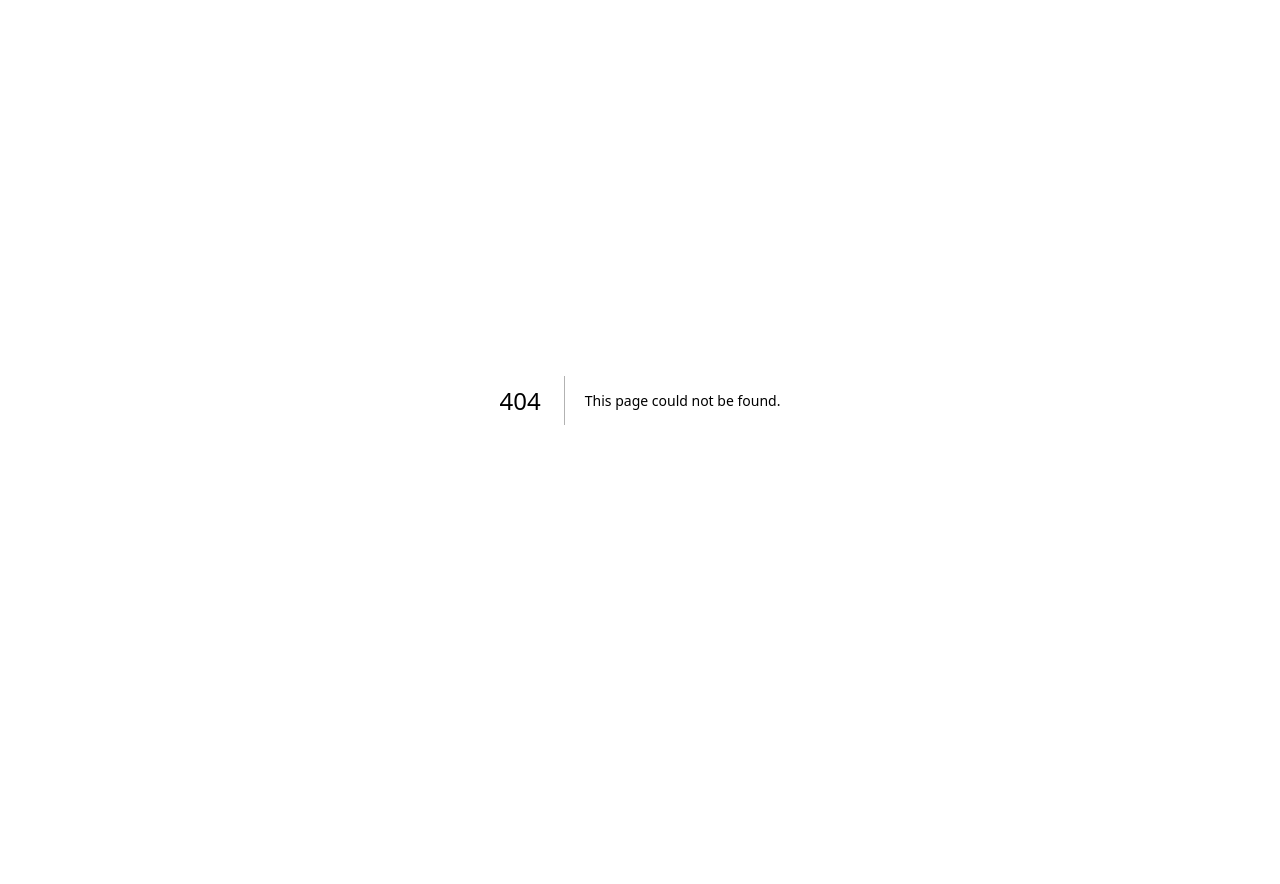
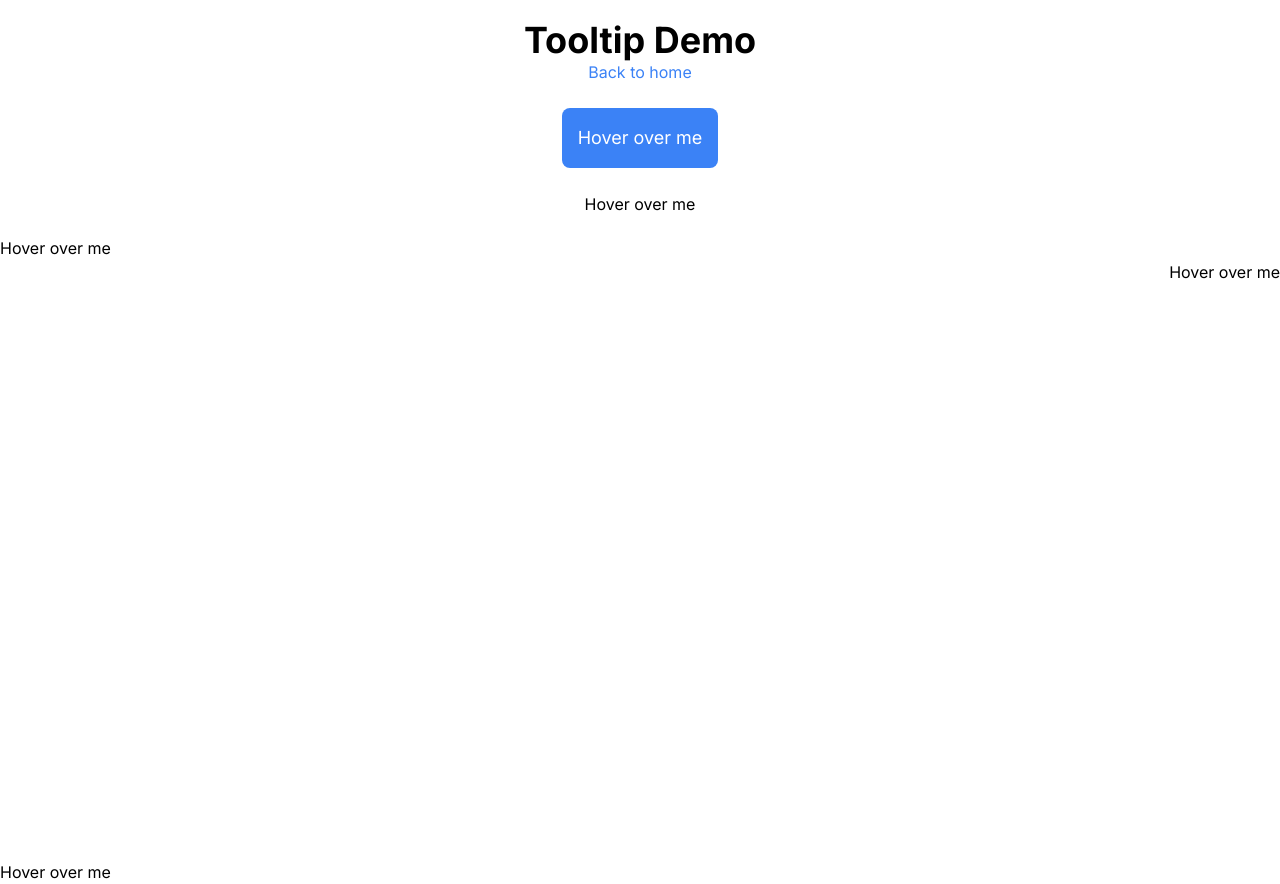
Before and after one commit to Operating-Owls/next-component-library, a Next.js app: page /tooltip-demo in a window 1280 px wide. Before the commit this address had no page. Before the commit the page ends 800 px from the top, so only its background shows below. Built offline with nearby package versions, Linux system fonts and the light colour scheme.

Commit message:
feat: add the tooltip component

```diff
--- a/app/globals.css
+++ b/app/globals.css
@@ -1,3 +1,22 @@
 @tailwind base;
 @tailwind components;
 @tailwind utilities;
+
+h1 {
+  @apply text-4xl font-bold;
+}
+
+button {
+  @apply text-white bg-blue-500 p-4 rounded-lg text-lg;
+  /* margin-top: 20%; */
+}
+
+a {
+  @apply text-blue-500;
+}
+
+.demo {
+  /* a class for containing component demos */
+  @apply bg-gray-100 p-4 rounded-lg;
+  margin-top: 100px;
+}
--- /dev/null
+++ b/app/tooltip-demo/page.js
@@ -0,0 +1,70 @@
+'use client';
+import React from 'react';
+import ToolTip from '@/components/tooltip'
+// use tailwind css for styling
+
+const Page = () => {
+  return (
+    <div>
+      <div style={{display: "flex", flexDirection: "column", alignItems: "center", padding: "20px"}}>
+        <h1>Tooltip Demo</h1>
+        <ToolTip component={<p>Click the link to go back to the home page</p>}>
+          <a href="/">Back to home</a>
+        </ToolTip>
+        <br />
+        <ToolTip component={<p>Tooltips accept custom styling</p>} style={{backgroundColor: "darkblue", color: "white", padding: "10px"}}>
+          <button>Hover over me</button>
+        </ToolTip>
+        <br />
+        <ToolTip component={
+        <div style={{display: "flex", flexDirection: "column", alignItems: "center"}}>
+          <h2 style={{color: "green", fontSize: "20px"}}>Tooltips can contain any custom component</h2>
+          <p>They can also be applied to any element</p>
+          <button onClick={() => alert("Tooltips can even include interactive elements, if you set 'interactive' to true. Cool!")}>Click me</button>
+        </div>
+        } interactive>
+          <h3>Hover over me</h3>
+        </ToolTip>
+      </div>
+      <div>
+        <ToolTip component={<p>The tooltip is smart and will adjust its position to stay on the screen</p>}>
+          <h2>Hover over me</h2>
+        </ToolTip>
+      </div>
+      <div style={{display: "flex", justifyContent: "flex-end"}}>
+        <ToolTip component={<p>Works on the right side too!</p>}>
+          <h2>Hover over me</h2>
+        </ToolTip>
+      </div>
+      <br />
+      <br />
+      <br />
+      <br />
+      <br />
+      <br />
+      <br />
+      <br />
+      <br />
+      <br />
+      <br />
+      <br />
+      <br />
+      <br />
+      <br />
+      <br />
+      <br />
+      <br />
+      <br />
+      <br />
+      <br />
+      <br />
+      <br />
+      <br />
+      <ToolTip component={<p>Works on the bottom too!</p>}>
+        <h2>Hover over me</h2>
+      </ToolTip>
+    </div>
+  );
+};
+
+export default Page;
--- /dev/null
+++ b/components/tooltip/index.js
@@ -0,0 +1,3 @@
+import ToolTip from "./tooltip";
+
+export default ToolTip;
--- /dev/null
+++ b/components/tooltip/tooltip.js
@@ -0,0 +1,121 @@
+import React, { useRef, useEffect, useState } from "react";
+import styles from "./tooltip.module.css"; // Import as a module
+
+/**
+ * ToolTip component.
+ * @param {object} props - The props object.
+ * @param {JSX.Element} props.component - The component to display in the tooltip.
+ * @param {JSX.Element} props.children - The object to apply the tooltip to.
+ * @param {object} [props.style] - Optional style object to apply to the tooltip.
+ * @param {boolean} [props.interactive] - Whether the tooltip should be interactive.
+ * @param {object} rest - Any additional props to apply to the tooltip, such as event handlers.
+ */
+const ToolTip = ({ component = <div><p>Pass a "component" prop to put your own component here!</p></div>, children, style = {}, interactive, ...rest }) => {
+    // when the tooltip is hovered, it will be visible
+    const [isVisible, setIsVisible] = useState(false);
+    const [position, setPosition] = useState({ x: 0, y: 0 });
+    const [arrowStyle, setArrowStyle] = useState(style); // [1]
+    // reference to the tooltip element
+    const toolTipContainerRef = useRef(null);
+    const toolTipRef = useRef(null);
+    useEffect(() => {
+        let timeoutId = null;
+
+        const calculatePosition = (tooltipElement, toolTipComponent) => {
+            let { top, left, width, height } = tooltipElement.getBoundingClientRect();
+            left += width / 2;
+            top -= 15;
+
+            const { width: componentWidth, height: componentHeight } = toolTipComponent.getBoundingClientRect();
+            let addedArrowStyle = {};
+
+            // Adjust horizontally
+            if (left + componentWidth / 2 > window.innerWidth) {
+                left -= componentWidth;
+                toolTipRef.current.style.transform = "translateX(0%) translateY(-100%)";
+                addedArrowStyle.left = "90%";
+            } else if (left - componentWidth / 2 < 0) {
+                left += componentWidth / 2;
+                addedArrowStyle.left = "10%";
+            }
+            console.log(top, componentHeight, height);
+            // Adjust vertically if too high
+            if (top - componentHeight - 15 - 15 < 0) {
+                top = top + componentHeight + height * 2 + 15;
+                addedArrowStyle = { ...addedArrowStyle, top: "0%", transform: "translateX(-50%) translateY(-50%)rotate(45deg)" };
+            }
+            // adjust top based on how much the user has scrolled
+            top += window.scrollY;
+
+            return { left, top, addedArrowStyle };
+        };
+
+        const handleMouseEnter = () => {
+            // If a timeout has been set, clear it
+            if (timeoutId) clearTimeout(timeoutId);
+
+            // Get elements and their dimensions
+            const tooltipElement = toolTipContainerRef.current;
+            const toolTipComponent = toolTipRef.current;
+
+            // Calculate position and style adjustments
+            const { left, top, addedArrowStyle } = calculatePosition(tooltipElement, toolTipComponent);
+
+            // Update state
+            setArrowStyle({...style, ...addedArrowStyle });
+            setPosition({ x: left, y: top });
+            setIsVisible(true);
+        };
+
+        const handleMouseLeave = () => {
+            if (interactive) {
+                // Set a timeout to hide the tooltip
+                timeoutId = setTimeout(() => {
+                    setIsVisible(false);
+                }, 200);
+            } else {
+                setIsVisible(false);
+            }
+        };
+
+        const tooltipElement = toolTipContainerRef.current;
+        tooltipElement.addEventListener("mouseenter", handleMouseEnter);
+        tooltipElement.addEventListener("mouseleave", handleMouseLeave);
+
+        return () => {
+            clearTimeout(timeoutId);
+            tooltipElement.removeEventListener("mouseenter", handleMouseEnter);
+            tooltipElement.removeEventListener("mouseleave", handleMouseLeave);
+        };
+    }, [interactive, style]);
+
+    const newStyle = { ...style, top: position.y, left: position.x };
+
+    return (
+        <div
+            ref={interactive ? toolTipContainerRef : null}
+            style={interactive ? { width: "fit-content", display: "inline-block" } : null}
+        >
+            <div ref={toolTipRef}
+                className={`${styles.tooltip} ${!isVisible && styles.hidden}`}
+                {...rest}
+                style={newStyle}
+            >
+                <div className={styles.tooltipArrow} style={arrowStyle} />
+                <div>{component}</div>
+            </div>
+            {!interactive ? (
+                <div
+                    ref={toolTipContainerRef}
+                    style={{ width: "fit-content", display: "inline-block" }}
+                >
+                    {children}
+                </div>
+            ) : (
+                <div>{children}</div>
+            )}
+        </div>
+    );
+};
+
+export default ToolTip;
--- /dev/null
+++ b/components/tooltip/tooltip.module.css
@@ -0,0 +1,23 @@
+.tooltip {
+    position: absolute;
+    top: 0;
+    left: 0;
+    background-color: lightblue;
+    padding: 15px;
+    transform: translateX(-50%) translateY(-100%);
+    border-radius: 15px;
+}
+
+.tooltip .tooltipArrow {
+    position: absolute;
+    top: 100%;
+    left: 50%;
+    transform: translateX(-50%) translateY(-50%) rotate(45deg) ;
+    padding: 10px;
+    background-color: lightblue;
+    z-index: -1;
+}
+
+.hidden {
+    visibility: hidden;;
+}
```
Also changed, not shown: components/tooltip/README.md (added).
